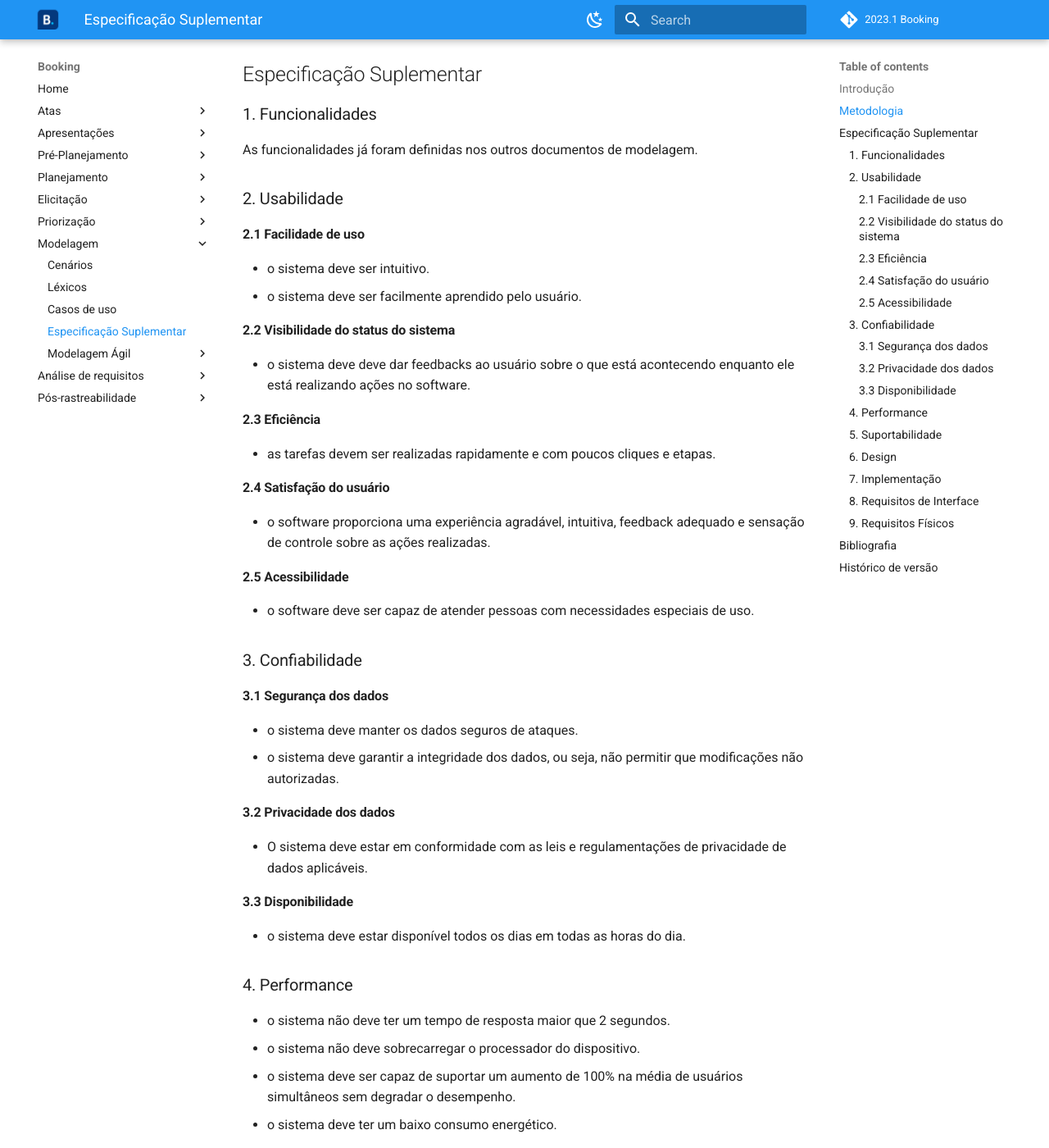
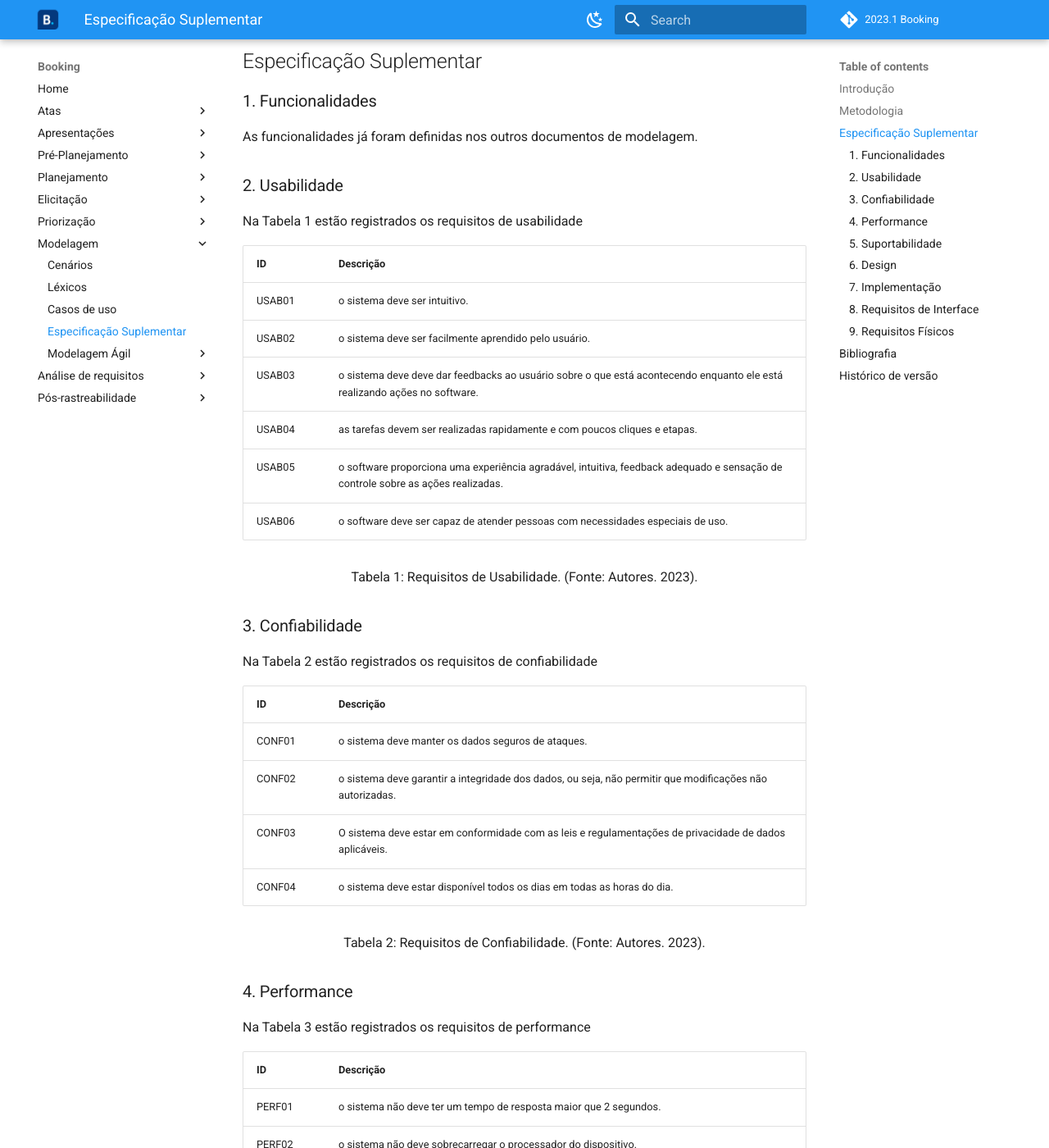
Before and after one commit to Requisitos-de-Software/2023.1-Booking, an MkDocs documentation site: the page built from docs/modelagem/especificacaoSuplementar.md, in a window 1280 px wide and 1400 px high, scrolled down 1423 px. Shown: the whole window at 82% size. Built offline with MkDocs 1.6.1 and Material for MkDocs 9.7.7, drawn with Linux system fonts in a browser that asks for light colours; a script that is not in the unit is left out; comment, search, counter and statistics services are not loaded; some of the changed text lies outside the part shown.

Commit message:
colocando requisitos em tabelas
Co-authored-by: HenriPucci <pucci.rique1234@gmail.com>

```diff
--- a/docs/modelagem/especificacaoSuplementar.md
+++ b/docs/modelagem/especificacaoSuplementar.md
@@ -13,94 +13,144 @@ O FURPS+ é um sistema de classificação de requisitos que utiliza um acrônimo
 No nosso projeto, cada categoria do acrônimo - Funcionalidade, Usabilidade, Confiabilidade, Desempenho, Suportabilidade e outros atributos adicionais - foi cuidadosamente considerada e avaliada durante o processo de definição de requisitos. Isso permitiu que a equipe identificasse os aspectos principais do sistema.
 
 - F - Funcionalidade: engloba todos os aspectos funcionais do software, ou seja, quais ações o usuário vai poder realizar no sistema.
-
 - U - Usabilidade: facilidade com que um sistema, produto ou interface pode ser usado por seus usuários para atingir seus objetivos de forma eficaz, eficiente e satisfatória.
-
 - R - Confiabilidade: diz respeito à integridade, conformidade e interoperabilidade do software. Os requisitos nessa categoria podem incluir a frequência e a gravidade de falhas, o tempo médio entre falhas, a possibilidade de recuperação, etc.
-
 - P - Performance: avalia os requisitos de desempenho do software, podendo usar como medida vários aspectos, como tempo de resposta, consumo de recursos, disponibilidade da aplicação, etc.
-
 - S - Suportabilidade: os requisitos de suportabilidade agrupam várias características, como testabilidade, adaptabilidade, manutenibilidade, compatibilidade, escalabilidade, localizabilidade, etc.
-
 - "+": este símbolo do acrônimo abrange outros requisitos não funcionais que devem ser lembrados, como por exemplo:
-
 - Requisitos de design: frequentemente chamado de restrição de design; um exemplo seria o uso de ferramentas específicas de desenvolvimento.
-
 - Requisitos de implementação: um requisito de implementação especifica ou restringe o código ou a construção de um sistema; por exemplo, padrões obrigatórios ou linguagens de implementação.
-
 - Requisitos de interface: especifica ou restringe as funcionalidades inerentes à interface do sistema com o usuário.
-
 - Requisitos físicos: especifica uma limitação física pelo hardware utilizado, por exemplo: material, forma, tamanho ou peso.
 
 ## Especificação Suplementar
 
 ### 1. Funcionalidades
+
 As funcionalidades já foram definidas nos outros documentos de modelagem.
 
 ### 2. Usabilidade
 
-#### 2.1 Facilidade de uso
-- o sistema deve ser intuitivo.
-- o sistema deve ser facilmente aprendido pelo usuário.
+Na Tabela 1 estão registrados os requisitos de usabilidade
 
-#### 2.2 Visibilidade do status do sistema
-- o sistema deve deve dar feedbacks ao usuário sobre o que está acontecendo enquanto ele está realizando ações no software.
+| ID    | Descrição                                                                                                                        |
+|-------|----------------------------------------------------------------------------------------------------------------------------------|
+| USAB01 | o sistema deve ser intuitivo.                                                                                                    |
+| USAB02 | o sistema deve ser facilmente aprendido pelo usuário.                                                                            |
+| USAB03 | o sistema deve deve dar feedbacks ao usuário sobre o que está acontecendo enquanto ele está realizando ações no software.        |
+| USAB04 | as tarefas devem ser realizadas rapidamente e com poucos cliques e etapas.                                                       |
+| USAB05 | o software proporciona uma experiência agradável, intuitiva, feedback adequado e sensação de controle sobre as ações realizadas. |
+| USAB06 | o software deve ser capaz de atender pessoas com necessidades especiais de uso.                                                  |
 
-#### 2.3 Eficiência
-- as tarefas devem ser realizadas rapidamente e  com poucos cliques e etapas.
-
-#### 2.4 Satisfação do usuário
-- o software proporciona uma experiência agradável, intuitiva, feedback adequado e sensação de controle sobre as ações realizadas.
-
-#### 2.5 Acessibilidade
-- o software deve ser capaz de atender pessoas com necessidades especiais de uso.
+<div style="text-align: center">
+    <p> Tabela 1: Requisitos de Usabilidade. (Fonte: Autores. 2023).</p>
+</div>
 
 ### 3. Confiabilidade
 
-#### 3.1 Segurança dos dados
-- o sistema deve manter os dados seguros de ataques.
-- o sistema deve garantir a integridade dos dados, ou seja, não permitir que modificações não autorizadas.
+Na Tabela 2 estão registrados os requisitos de confiabilidade
 
-#### 3.2 Privacidade dos dados
--  O sistema deve estar em conformidade com as leis e regulamentações de privacidade de dados aplicáveis.
 
-#### 3.3 Disponibilidade
-- o sistema deve estar disponível todos os dias em todas as horas do dia.
+| ID     | Descrição                                                                                                |
+|--------|----------------------------------------------------------------------------------------------------------|
+| CONF01 | o sistema deve manter os dados seguros de ataques.                                                       |
+| CONF02 | o sistema deve garantir a integridade dos dados, ou seja, não permitir que modificações não autorizadas. |
+| CONF03 | O sistema deve estar em conformidade com as leis e regulamentações de privacidade de dados aplicáveis.   |
+| CONF04 | o sistema deve estar disponível todos os dias em todas as horas do dia.                                  |
+
+<div style="text-align: center">
+    <p> Tabela 2: Requisitos de Confiabilidade. (Fonte: Autores. 2023).</p>
+</div>
 
 ### 4. Performance
-- o sistema não deve ter um tempo de resposta maior que 2 segundos.
-- o sistema não deve sobrecarregar o processador do dispositivo.
-- o sistema deve ser capaz de suportar um aumento de 100% na média de usuários simultâneos sem degradar o desempenho.
--  o sistema deve ter um baixo consumo energético.
+
+Na Tabela 3 estão registrados os requisitos de performance
+
+
+| ID     | Descrição                                                                                                           |
+|--------|---------------------------------------------------------------------------------------------------------------------|
+| PERF01 | o sistema não deve ter um tempo de resposta maior que 2 segundos.                                                   |
+| PERF02 | o sistema não deve sobrecarregar o processador do dispositivo.                                                      |
+| PERF03 | o sistema deve ser capaz de suportar um aumento de 100% na média de usuários simultâneos sem degradar o desempenho. |
+| PERF04 | o sistema deve ter um baixo consumo energético.                                                                     |
+
+<div style="text-align: center">
+    <p> Tabela 3: Requisitos de Performance. (Fonte: Autores. 2023).</p>
+</div>
 
 ### 5. Suportabilidade
 
-- o aplicativo deve ser compatível com uma ampla variedade de dispositivos e sistemas operacionais.
-- O sistema deve rodar nas principais plataformas mobile Android e iOS.
-- O sistema deve possuir uma responsividade para os diferentes tipos de aparelhos e dispositivos.
+Na Tabela 4 estão registrados os requisitos de suportabilidade
+
+
+| ID     | Descrição                                                                                         |
+|--------|---------------------------------------------------------------------------------------------------|
+| SUPT01 | o aplicativo deve ser compatível com uma ampla variedade de dispositivos e sistemas operacionais. |
+| SUPT02 | O sistema deve rodar nas principais plataformas mobile Android e iOS.                             |
+| SUPT03 | O sistema deve possuir uma responsividade para os diferentes tipos de aparelhos e dispositivos.   |
+
+<div style="text-align: center">
+    <p> Tabela 4: Requisitos de Suportabilidade. (Fonte: Autores. 2023).</p>
+</div>
 
 ### 6. Design
 
-- O sistema deve seguir um conjunto consistente de diretrizes visuais, incluindo a escolha de cores, tipografia, ícones e outros elementos de design pré-estabelecidos pela equipe de design.
-- O sistema deve refletir a marca da empresa ou organização que o desenvolveu. Para isso, deve-se incluir a escolha de cores e estilos de design que estejam alinhados com a marca e a identidade visual da empresa.
+Na Tabela 5 estão registrados os requisitos de design
+
+
+| ID     | Descrição                                                                                                                                                                                                          |
+|--------|--------------------------------------------------------------------------------------------------------------------------------------------------------------------------------------------------------------------|
+| DSGN01 | O sistema deve seguir um conjunto consistente de diretrizes visuais, incluindo a escolha de cores, tipografia, ícones e outros elementos de design pré-estabelecidos pela equipe de design.                        |
+| DSGN02 | O sistema deve refletir a marca da empresa ou organização que o desenvolveu. Para isso, deve-se incluir a escolha de cores e estilos de design que estejam alinhados com a marca e a identidade visual da empresa. |
+
+<div style="text-align: center">
+    <p> Tabela 5: Requisitos de Design. (Fonte: Autores. 2023).</p>
+</div>
 
 ### 7. Implementação
 
-- O aplicativo deve ser construído seguindo o padrão proposto pela empresa que o desenvolve.
-- O aplicativo deve seguir o padrão de arquitetura proposto pela equipe de arquitetura presente no projeto.
+Na Tabela 6 estão registrados os requisitos de implementação
+
+
+| ID     | Descrição                                                                                                 |
+|--------|-----------------------------------------------------------------------------------------------------------|
+| IMPL01 | O aplicativo deve ser construído seguindo o padrão proposto pela empresa que o desenvolve.                |
+| IMPL02 | O aplicativo deve seguir o padrão de arquitetura proposto pela equipe de arquitetura presente no projeto. |
+
+<div style="text-align: center">
+    <p> Tabela 6: Requisitos de Implementação. (Fonte: Autores. 2023).</p>
+</div>
 
 ### 8. Requisitos de Interface
 
-- O aplicativo deve ter uma interface intuitiva, com uma navegação clara e objetiva.
-- A interface do usuário deve ter uma hierarquia visual clara e fornecer feedback imediato para as ações realizadas pelo usuário.
+Na Tabela 7 estão registrados os requisitos de interface
+
+
+| ID     | Descrição                                                                                                                       |
+|--------|---------------------------------------------------------------------------------------------------------------------------------|
+| INTF01 | O aplicativo deve ter uma interface intuitiva, com uma navegação clara e objetiva.                                              |
+| INTF02 | A interface do usuário deve ter uma hierarquia visual clara e fornecer feedback imediato para as ações realizadas pelo usuário. |
+
+<div style="text-align: center">
+    <p> Tabela 7: Requisitos de Interface. (Fonte: Autores. 2023).</p>
+</div>
 
 ### 9. Requisitos Físicos
 
-- O dispositivo Android deve estar em uma versão 5.5 ou superior.
-- O dispositivo iOS deve estar em uma versão 6.x ou superior.
+Na Tabela 8 estão registrados os requisitos de físicos
 
 
+| ID     | Descrição                                                       |
+|--------|-----------------------------------------------------------------|
+| FISC01 | O dispositivo Android deve estar em uma versão 5.5 ou superior. |
+| FISC02 | O dispositivo iOS deve estar em uma versão 6.x ou superior.     |
+
+<div style="text-align: center">
+    <p> Tabela 8: Requisitos de Físicos. (Fonte: Autores. 2023).</p>
+</div>
+
 ## Bibliografia
+
 YOUNG, Ralph. Requirements Engineering Handbook. Norwood, US: Artech House Books, 2003.
 
 FURPS+. [S. l.], 10 jul. 2008. Disponível em: https://qualidadebr.wordpress.com. Acesso em: 13 maio 2023.
@@ -109,6 +159,7 @@ GRASSHOPPER. Fevereiro de 2023. Disponível em: https://requisitos-de-software.g
 
 ## Histórico de versão
 
-| Versão |    Data    |      Descrição       | Autor |     Revisor      |
-| :----: | :--------: | :------------------: | :---: | :--------------: |
-|  1.0   | 13/05/2023 | Criação do documento | Henrique e Chaydson  | Pedro |
+| Versão |    Data    |      Descrição      |        Autor        | Revisor |
+| :-----: | :--------: | :--------------------: | :-----------------: | :-----: |
+|   1.0   | 13/05/2023 | Criação do documento | Henrique e Chaydson |  Pedro  |
+|   1.1   | 28/06/2023 | Colocando os requisitos em tabelas | Henrique e Chaydson |  Pedro  |
```
